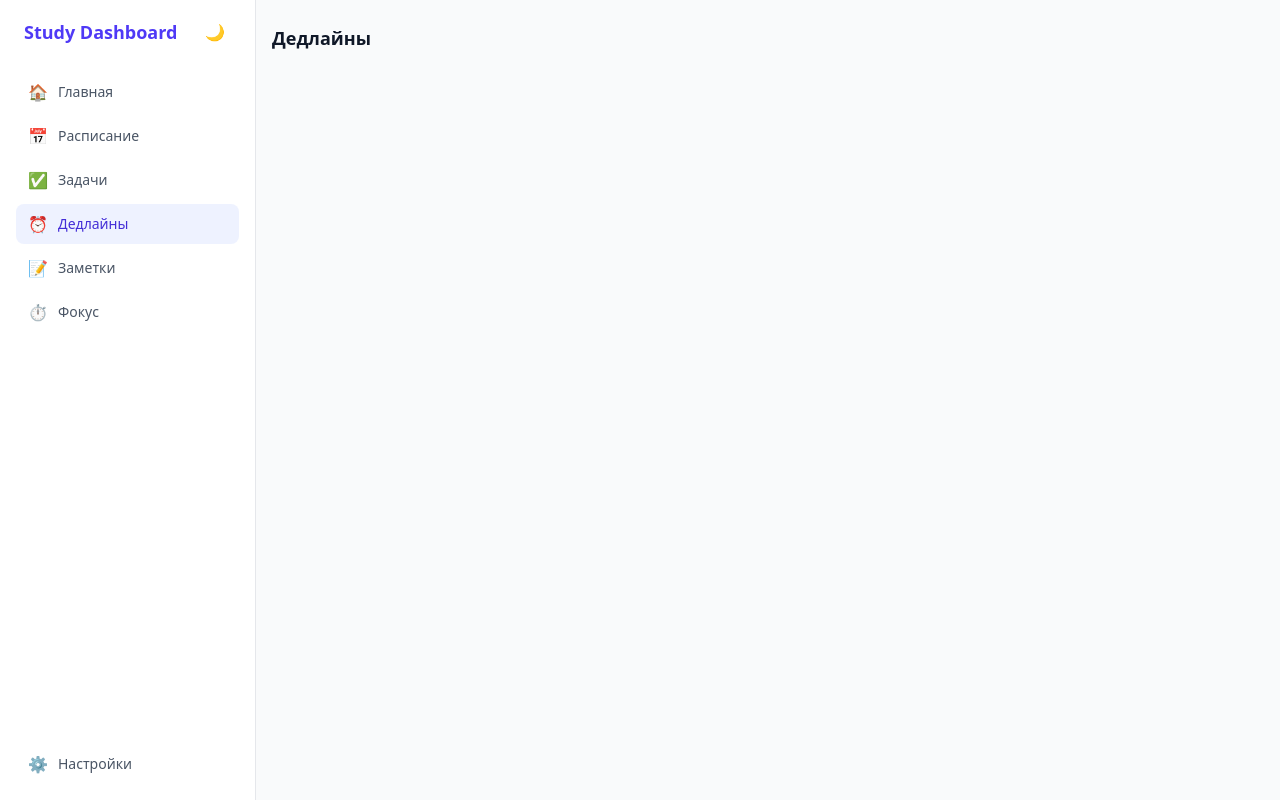
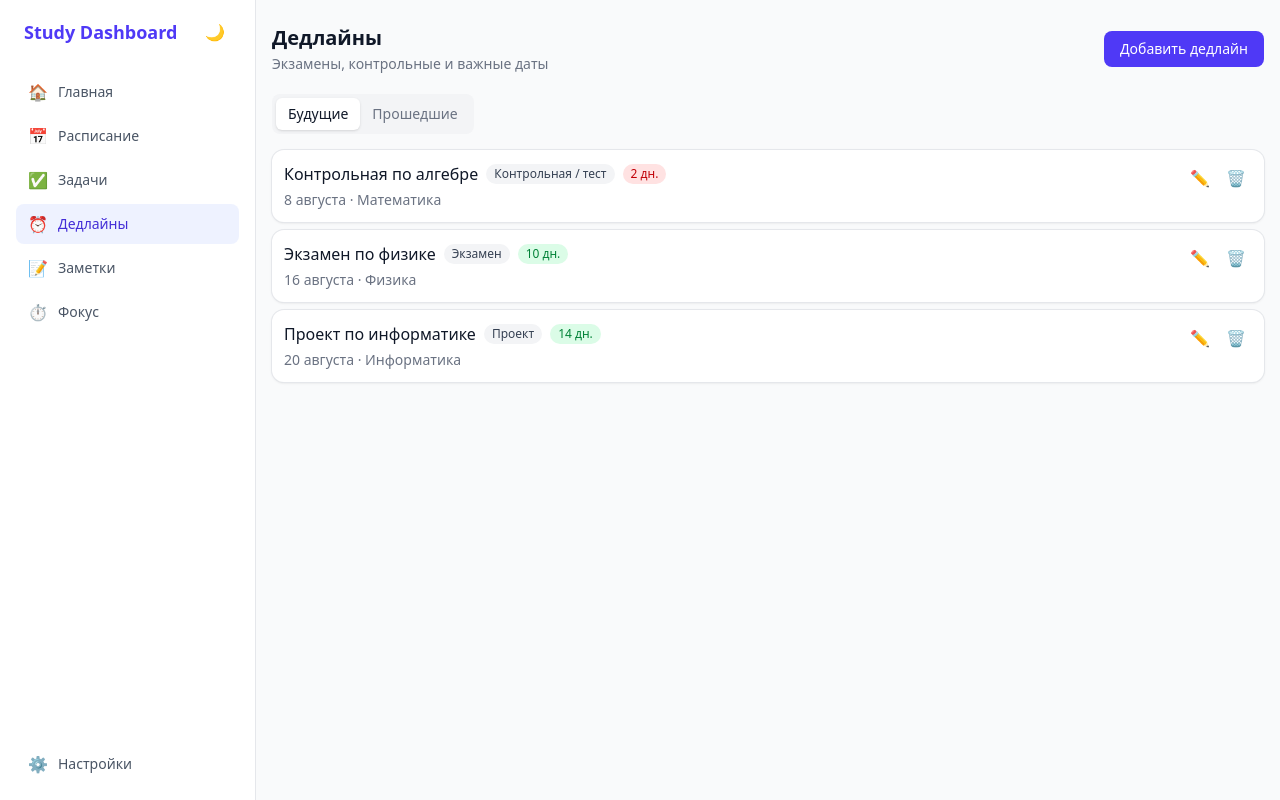
Before and after one commit to Raviil-IV/study-dashboard, a React (Vite) app: page /deadlines in a window 1280 px wide. Built offline with nearby package versions, Linux system fonts and the light colour scheme.

Commit message:
Add deadlines page with urgency badges

```diff
--- /dev/null
+++ b/src/components/deadlines/DeadlineForm.tsx
@@ -0,0 +1,68 @@
+import { useState, type FormEvent } from 'react'
+import type { Deadline } from '../../types'
+import { DEADLINE_TYPES } from '../../lib/constants'
+import Input from '../ui/Input'
+import Select from '../ui/Select'
+import Button from '../ui/Button'
+
+export interface DeadlineFormValues {
+  title: string
+  type: Deadline['type']
+  subject: string
+  date: string
+  time: string
+  note: string
+}
+
+export default function DeadlineForm({ initial, onSubmit, onCancel }: { initial?: Deadline; onSubmit: (values: DeadlineFormValues) => void; onCancel: () => void }) {
+  const [values, setValues] = useState<DeadlineFormValues>(() =>
+    initial
+      ? {
+          title: initial.title,
+          type: initial.type,
+          subject: initial.subject ?? '',
+          date: initial.date,
+          time: initial.time ?? '',
+          note: initial.note ?? '',
+        }
+      : { title: '', type: 'test', subject: '', date: '', time: '', note: '' },
+  )
+  const [error, setError] = useState('')
+
+  const handleSubmit = (e: FormEvent) => {
+    e.preventDefault()
+    if (!values.title.trim()) {
+      setError('Введите название')
+      return
+    }
+    if (!values.date) {
+      setError('Укажите дату')
+      return
+    }
+    onSubmit(values)
+  }
+
+  return (
+    <form onSubmit={handleSubmit} className="space-y-4">
+      <Input label="Название" value={values.title} onChange={(e) => setValues({ ...values, title: e.target.value })} placeholder="Например: Контрольная по алгебре" />
+      <div className="grid grid-cols-2 gap-4">
+        <Select label="Тип" value={values.type} onChange={(e) => setValues({ ...values, type: e.target.value as Deadline['type'] })}>
+          {DEADLINE_TYPES.map((t) => (
+            <option key={t.value} value={t.value}>{t.label}</option>
+          ))}
+        </Select>
+        <Input label="Предмет" value={values.subject} onChange={(e) => setValues({ ...values, subject: e.target.value })} placeholder="Математика" />
+      </div>
+      <div className="grid grid-cols-2 gap-4">
+        <Input label="Дата" type="date" value={values.date} onChange={(e) => setValues({ ...values, date: e.target.value })} />
+        <Input label="Время" type="time" value={values.time} onChange={(e) => setValues({ ...values, time: e.target.value })} />
+      </div>
+      <Input label="Заметка" value={values.note} onChange={(e) => setValues({ ...values, note: e.target.value })} />
+      {error && <p className="text-sm text-red-600 dark:text-red-400">{error}</p>}
+      <div className="flex justify-end gap-2 pt-2">
+        <Button type="button" variant="secondary" onClick={onCancel}>Отмена</Button>
+        <Button type="submit">Сохранить</Button>
+      </div>
+    </form>
+  )
+}
--- /dev/null
+++ b/src/components/deadlines/DeadlineItem.tsx
@@ -0,0 +1,39 @@
+import type { Deadline } from '../../types'
+import { daysUntil, formatDate } from '../../lib/date'
+import { DEADLINE_TYPES } from '../../lib/constants'
+import Badge from '../ui/Badge'
+import IconButton from '../ui/IconButton'
+
+function urgencyBadge(days: number): { label: string; className: string } {
+  if (days <= 0) return { label: 'Сегодня', className: 'bg-red-100 text-red-700 dark:bg-red-900/50 dark:text-red-300' }
+  if (days <= 2) return { label: `${days} дн.`, className: 'bg-red-100 text-red-700 dark:bg-red-900/50 dark:text-red-300' }
+  if (days <= 7) return { label: `${days} дн.`, className: 'bg-yellow-100 text-yellow-700 dark:bg-yellow-900/50 dark:text-yellow-300' }
+  return { label: `${days} дн.`, className: 'bg-green-100 text-green-700 dark:bg-green-900/50 dark:text-green-300' }
+}
+
+export default function DeadlineItem({ deadline, onEdit, onDelete }: { deadline: Deadline; onEdit: () => void; onDelete: () => void }) {
+  const days = daysUntil(deadline.date)
+  const urgent = urgencyBadge(days)
+  const typeLabel = DEADLINE_TYPES.find((t) => t.value === deadline.type)?.label ?? deadline.type
+  return (
+    <li className="flex items-start gap-3 rounded-xl bg-white p-3 shadow-sm ring-1 ring-gray-200 dark:bg-gray-900 dark:ring-gray-800">
+      <div className="min-w-0 flex-1">
+        <div className="flex flex-wrap items-center gap-2">
+          <p className="font-medium text-gray-900 dark:text-gray-100">{deadline.title}</p>
+          <Badge>{typeLabel}</Badge>
+          <span className={`rounded-full px-2 py-0.5 text-xs font-medium ${urgent.className}`}>{urgent.label}</span>
+        </div>
+        <p className="mt-1 text-sm text-gray-500 dark:text-gray-400">
+          {formatDate(deadline.date)}
+          {deadline.time && ` · ${deadline.time}`}
+          {deadline.subject && ` · ${deadline.subject}`}
+        </p>
+        {deadline.note && <p className="mt-0.5 text-xs text-gray-400 dark:text-gray-500">{deadline.note}</p>}
+      </div>
+      <div className="flex shrink-0 gap-1">
+        <IconButton name="edit" label="Редактировать" onClick={onEdit} />
+        <IconButton name="trash" label="Удалить" onClick={onDelete} />
+      </div>
+    </li>
+  )
+}
--- a/src/pages/DeadlinesPage.tsx
+++ b/src/pages/DeadlinesPage.tsx
@@ -1,3 +1,76 @@
+import { useMemo, useState } from 'react'
+import { useStore } from '../store/useStore'
+import type { Deadline } from '../types'
+import { daysUntil } from '../lib/date'
+import PageHeader from '../components/ui/PageHeader'
+import Tabs from '../components/ui/Tabs'
+import Button from '../components/ui/Button'
+import Modal from '../components/ui/Modal'
+import EmptyState from '../components/ui/EmptyState'
+import DeadlineForm, { type DeadlineFormValues } from '../components/deadlines/DeadlineForm'
+import DeadlineItem from '../components/deadlines/DeadlineItem'
+
 export default function DeadlinesPage() {
-  return <h1 className="text-lg font-semibold text-gray-900 dark:text-gray-100">Дедлайны</h1>
+  const deadlines = useStore((s) => s.deadlines)
+  const addDeadline = useStore((s) => s.addDeadline)
+  const updateDeadline = useStore((s) => s.updateDeadline)
+  const removeDeadline = useStore((s) => s.removeDeadline)
+  const [tab, setTab] = useState('upcoming')
+  const [modalOpen, setModalOpen] = useState(false)
+  const [editing, setEditing] = useState<Deadline | undefined>()
+
+  const sorted = useMemo(() => [...deadlines].sort((a, b) => a.date.localeCompare(b.date)), [deadlines])
+  const upcoming = sorted.filter((d) => daysUntil(d.date) >= 0)
+  const past = sorted.filter((d) => daysUntil(d.date) < 0)
+  const visible = tab === 'upcoming' ? upcoming : past
+
+  const handleSubmit = (values: DeadlineFormValues) => {
+    if (editing) {
+      updateDeadline(editing.id, values)
+    } else {
+      addDeadline(values)
+    }
+    setModalOpen(false)
+  }
+  const handleDelete = (id: string) => {
+    if (window.confirm('Удалить дедлайн?')) {
+      removeDeadline(id)
+    }
+  }
+
+  return (
+    <div>
+      <PageHeader
+        title="Дедлайны"
+        subtitle="Экзамены, контрольные и важные даты"
+        action={<Button onClick={() => { setEditing(undefined); setModalOpen(true) }}>Добавить дедлайн</Button>}
+      />
+      <Tabs
+        tabs={[
+          { value: 'upcoming', label: 'Будущие' },
+          { value: 'past', label: 'Прошедшие' },
+        ]}
+        value={tab}
+        onChange={setTab}
+      />
+      <ul className="mt-4 space-y-2">
+        {visible.map((d) => (
+          <DeadlineItem
+            key={d.id}
+            deadline={d}
+            onEdit={() => { setEditing(d); setModalOpen(true) }}
+            onDelete={() => handleDelete(d.id)}
+          />
+        ))}
+      </ul>
+      {visible.length === 0 && (
+        <div className="mt-4">
+          <EmptyState icon="⏰" title={tab === 'upcoming' ? 'Нет ближайших дедлайнов' : 'Прошедших дедлайнов нет'} hint="Добавь важную дату, чтобы не забыть о ней" />
+        </div>
+      )}
+      <Modal open={modalOpen} title={editing ? 'Редактировать дедлайн' : 'Новый дедлайн'} onClose={() => setModalOpen(false)}>
+        <DeadlineForm key={editing?.id ?? 'new'} initial={editing} onSubmit={handleSubmit} onCancel={() => setModalOpen(false)} />
+      </Modal>
+    </div>
+  )
 }
```
Also changed, not shown: 1 other file (tests, documents, lock files or other folders).
